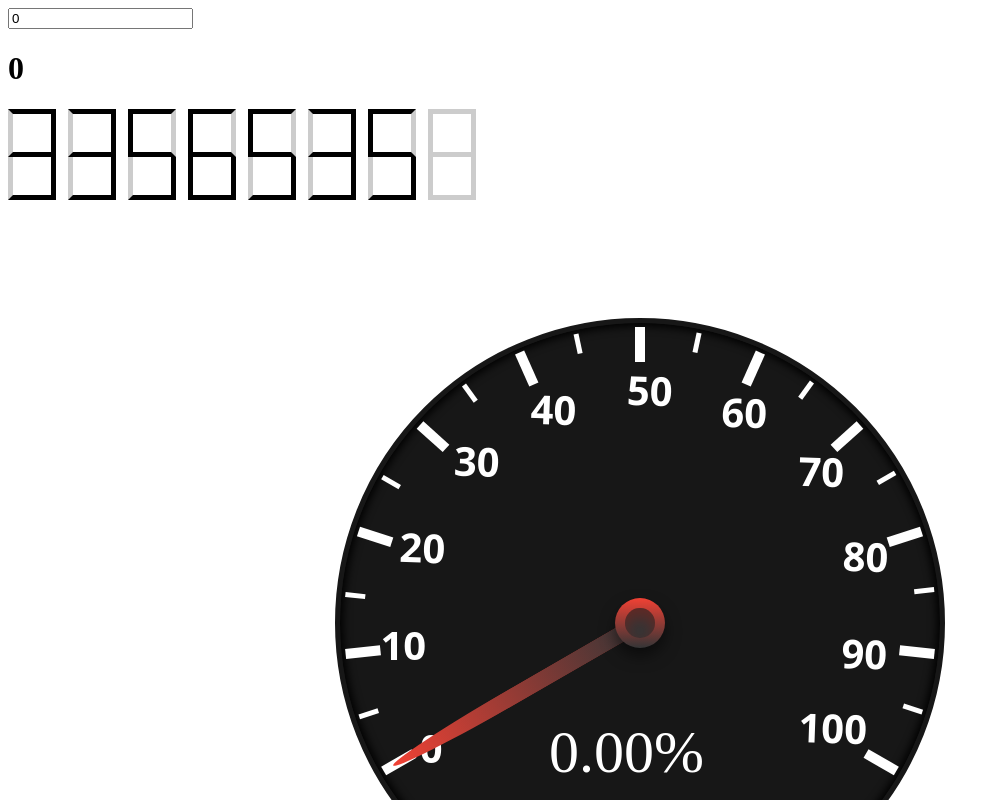
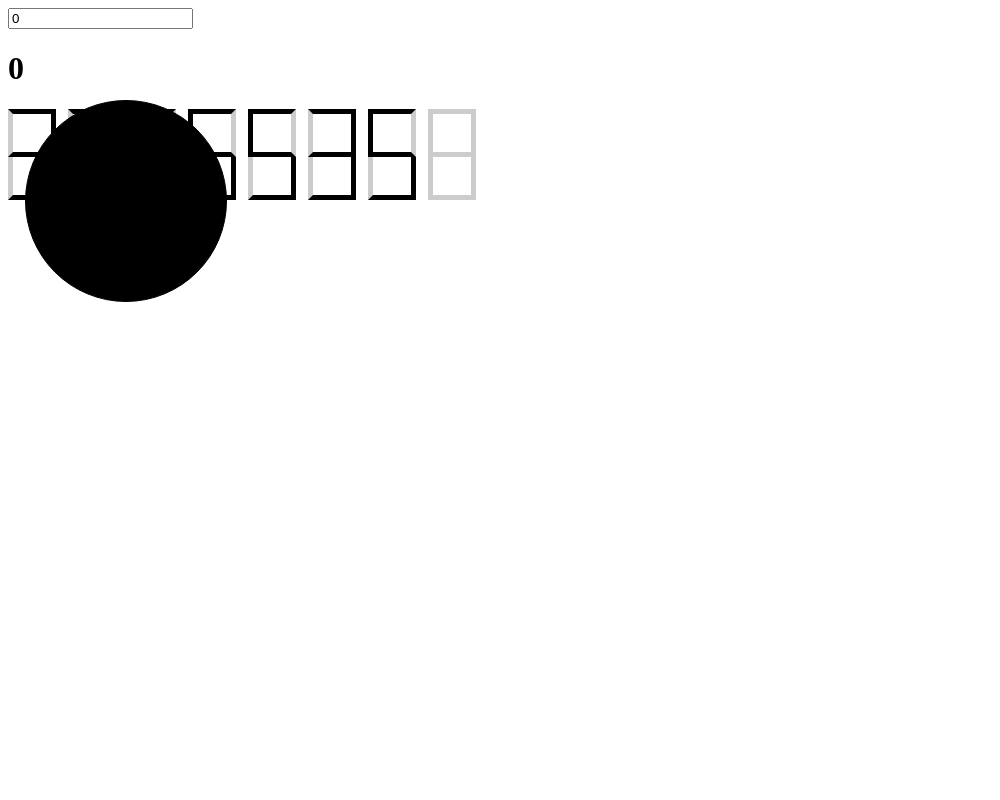
Before and after one commit to janek26/ByteFiddler, a Next.js app: page / in a window 1280 px wide. Shown: the top 800 px of the page, without its empty margins (0-1000 px from the left). Built offline with nearby package versions, Linux system fonts and the light colour scheme.

Commit message:
converted lampe

```diff
--- /dev/null
+++ b/components/Lampe.js
@@ -0,0 +1,37 @@
+export default ({
+  rgba_value,
+  ...rest
+}) => (
+  <div>
+  <div id="ledrahmen">
+  <div id="led">
+  </div>
+  </div>
+  <style jsx>{`
+    #ledrahmen {
+      background-color: black;
+      position: absolute;
+      width: 200px;
+      height: 200px;
+      top: 100px;
+      left: 25px;
+      border: 1px solid black;
+      border-radius: 125px
+    }
+
+    #led {
+      background-color: rgba(${rgba_value}); /* rgb werte ohne transperenz, hierim kommentar mit transperenz rgba(230,140,140,1.0); */
+      transition: all 1s ease;
+      position: relative;
+      width: 150px;
+      height: 150px;
+      top: 25px;
+      left: 25px;
+      border: 1px solid black;
+      text-align: center;
+      border-radius: 75px;
+      z-index: 1;
+    }
+    `}</style>
+    </div>
+  )
--- a/html-mockup/lampe.html
+++ b/html-mockup/lampe.html
@@ -4,7 +4,7 @@
     <style>
 
 #ledrahmen {
-    background-color: yellow;
+    background-color: black;
     position: absolute;
     width: 200px;
     height: 200px;
@@ -15,7 +15,8 @@
 }
 
 #led {
-    background-color: rgb(230,140,140); /* rgb werte ohne transperenz, hierim kommentar mit transperenz rgba(230,140,140,1.0); */
+    background-color: rgba(255,255,0,1); /* rgb werte mit transperenz, hierim kommentar ohne transperenz rgb(230,140,140); */
+	transition: all 1s ease;
     position: relative;
     width: 150px;
     height: 150px;
--- a/package.json
+++ b/package.json
@@ -12,7 +12,7 @@
     "export": "NODE_ENV=export next export -o docs"
   },
   "dependencies": {
-    "next": "^4.0.1",
+    "next": "^4.1.3",
     "react": "^16.0.0",
     "react-dom": "^16.0.0"
   }
--- a/pages/index.js
+++ b/pages/index.js
@@ -1,6 +1,7 @@
 import { Component } from 'react'
 import BitDisplay from '../components/BitDisplay'
 import Voltmeter from '../components/Voltmeter'
+import Lampe from '../components/Lampe'
 
 export default class IndexPage extends Component {
 
@@ -27,7 +28,8 @@ export default class IndexPage extends Component {
           fixedNumberOfBits={8}
         />
         <br/>
-        <Voltmeter value={parseInt(this.state.text)} />
+        <Lampe
+          rgba_value={this.state.text} />
       </div>
     )
   }
```
Also changed, not shown: 1 other file (tests, documents, lock files or other folders).
